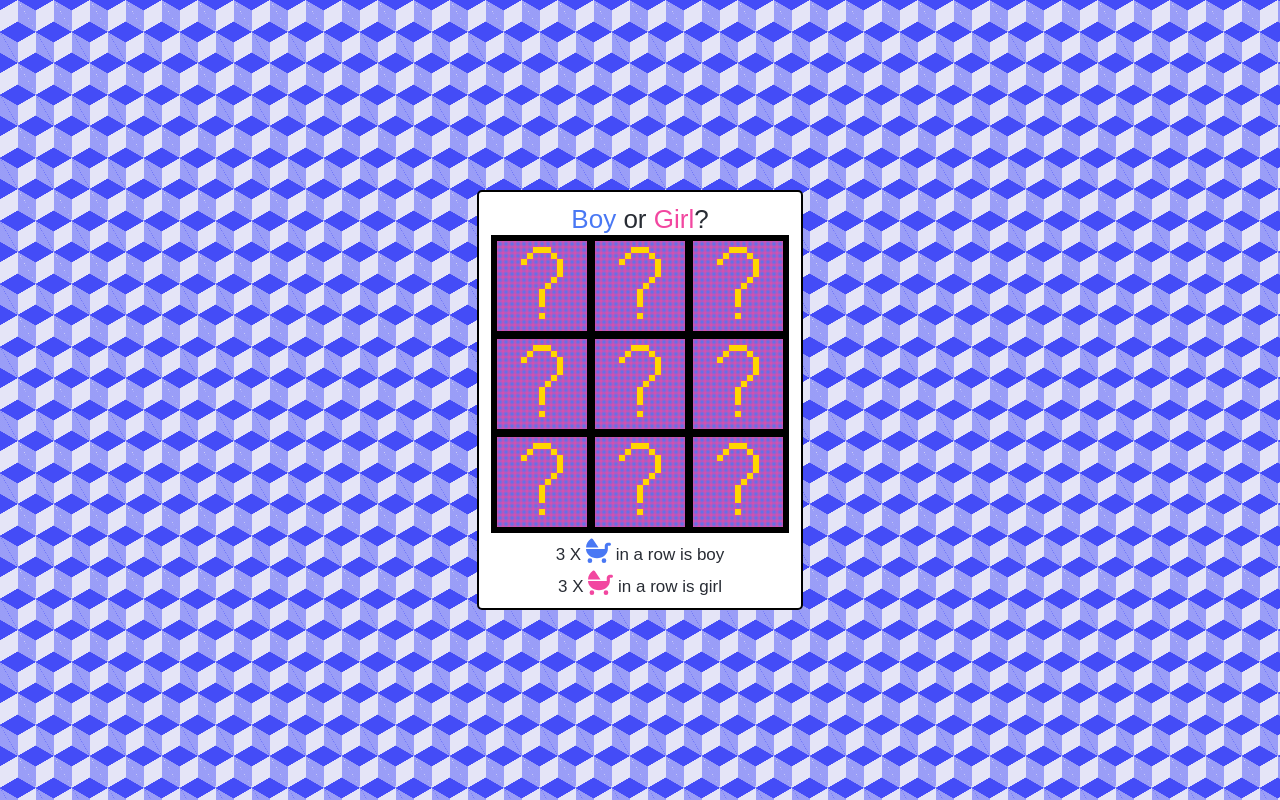
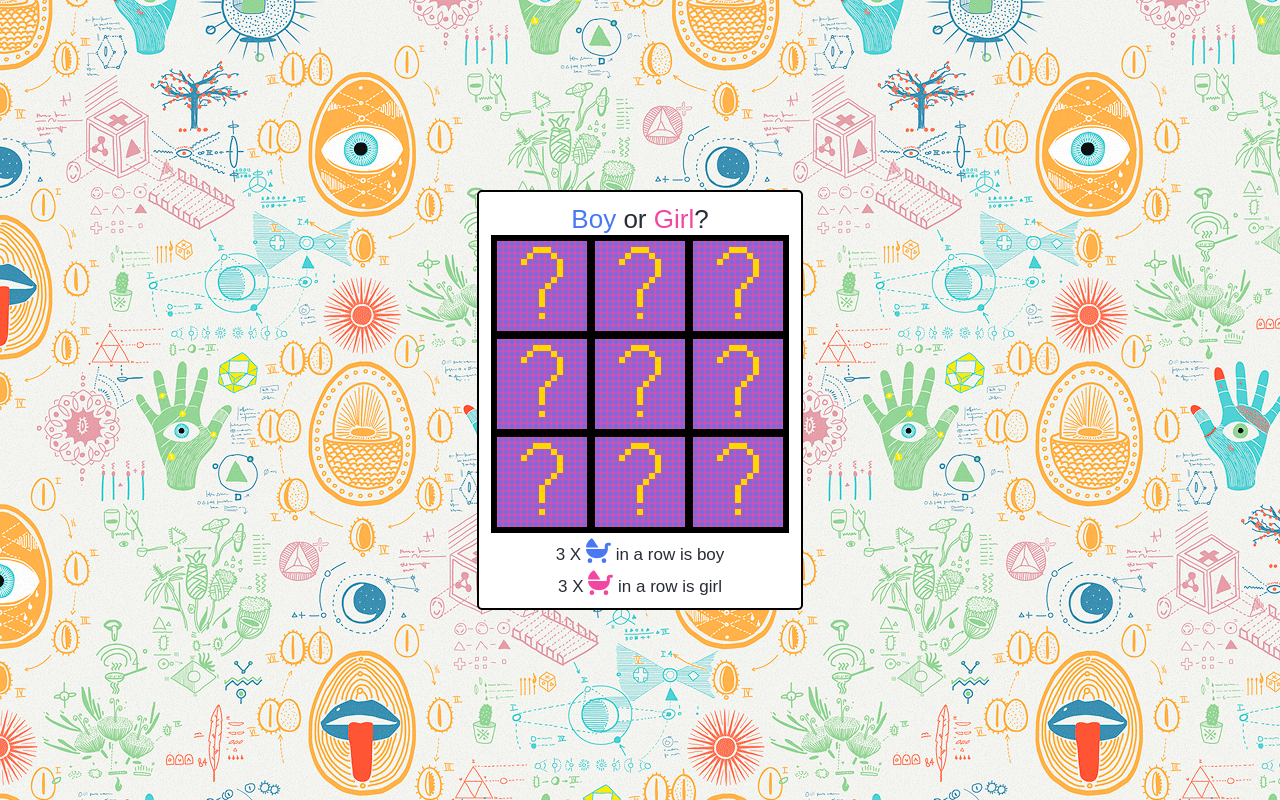
Before and after one commit to niros001/boy_or_girl, a React (Create React App) app: page / in a window 1280 px wide. Built offline with nearby package versions, Linux system fonts and the light colour scheme.

Commit message:
Change bg

```diff
--- a/src/index.css
+++ b/src/index.css
@@ -5,11 +5,12 @@ body {
     sans-serif;
   -webkit-font-smoothing: antialiased;
   -moz-osx-font-smoothing: grayscale;
-  background-color: #e5e5f7;
-  opacity: 1;
-  background-image:  linear-gradient(30deg, #444cf7 12%, transparent 12.5%, transparent 87%, #444cf7 87.5%, #444cf7), linear-gradient(150deg, #444cf7 12%, transparent 12.5%, transparent 87%, #444cf7 87.5%, #444cf7), linear-gradient(30deg, #444cf7 12%, transparent 12.5%, transparent 87%, #444cf7 87.5%, #444cf7), linear-gradient(150deg, #444cf7 12%, transparent 12.5%, transparent 87%, #444cf7 87.5%, #444cf7), linear-gradient(60deg, #444cf777 25%, transparent 25.5%, transparent 75%, #444cf777 75%, #444cf777), linear-gradient(60deg, #444cf777 25%, transparent 25.5%, transparent 75%, #444cf777 75%, #444cf777);
-  background-size: 36px 63px;
-  background-position: 0 0, 0 0, 18px 32px, 18px 32px, 0 0, 18px 32px;
+  background-image: url("./alchemy.gif");
+  /*background-color: #e5e5f7;*/
+  /*opacity: 1;*/
+  /*background-image:  linear-gradient(30deg, #444cf7 12%, transparent 12.5%, transparent 87%, #444cf7 87.5%, #444cf7), linear-gradient(150deg, #444cf7 12%, transparent 12.5%, transparent 87%, #444cf7 87.5%, #444cf7), linear-gradient(30deg, #444cf7 12%, transparent 12.5%, transparent 87%, #444cf7 87.5%, #444cf7), linear-gradient(150deg, #444cf7 12%, transparent 12.5%, transparent 87%, #444cf7 87.5%, #444cf7), linear-gradient(60deg, #444cf777 25%, transparent 25.5%, transparent 75%, #444cf777 75%, #444cf777), linear-gradient(60deg, #444cf777 25%, transparent 25.5%, transparent 75%, #444cf777 75%, #444cf777);*/
+  /*background-size: 36px 63px;*/
+  /*background-position: 0 0, 0 0, 18px 32px, 18px 32px, 0 0, 18px 32px;*/
 }
 
 code {
```
Also changed, not shown: src/alchemy.gif (added).
